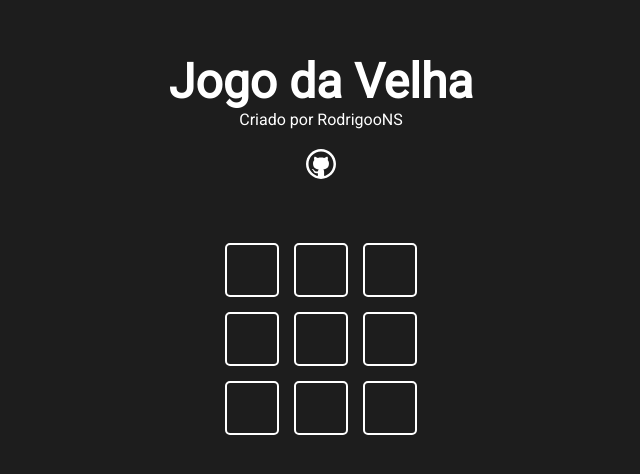
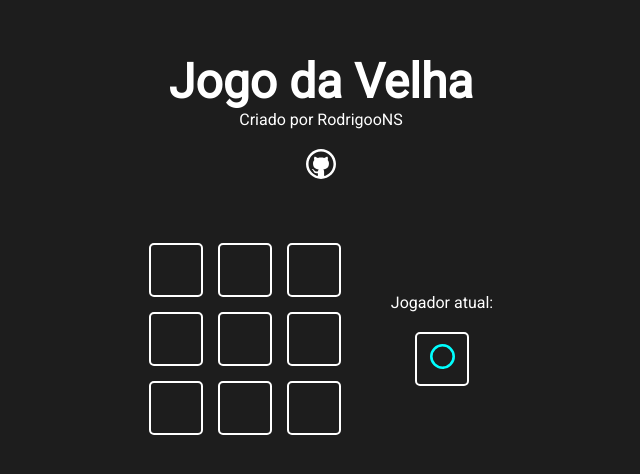
Before and after one commit to RodrigooNS/react-tictactoe, a Next.js app: page / in a window 1280 px wide. Shown: the part 176-650 px from the top of the page, without its empty margins (319-959 px from the left). Built offline with nearby package versions, Linux system fonts and the light colour scheme.

Commit message:
criada função onclick e menu lateral

```diff
--- a/src/components/game/Game.jsx
+++ b/src/components/game/Game.jsx
@@ -6,16 +6,37 @@ import React from "react"
 
 function Game () {
   const [gameState, setGameState] = useState(Array(9).fill(0))
+  const [currentPlayer, setCurrentPlayer] = useState(1)
+
+  const handleClick = (pos) => {
+    if (gameState[pos] === 0) {
+      let newGameState = [...gameState]
+      newGameState[pos] = currentPlayer
+      setCurrentPlayer(currentPlayer * -1)
+      setGameState(newGameState)
+    }
+  }
+
   return (
+    <div className={styles.gameArea}>
       <div className={styles.game}>
         {
           gameState.map((value, pos) =>
             <GameOption
               key={`game-option-pos-${pos}`}
               status={value}
+              onClick={() => handleClick(pos)}
             />
           )
         }
+      </div>
+      <div className={styles.menu}>
+        <p>Jogador atual:</p>
+        <GameOption
+          key={'player'}
+          status={currentPlayer}
+        />
+      </div>
     </div>
   )
 }
--- a/src/components/game/Game.module.css
+++ b/src/components/game/Game.module.css
@@ -3,3 +3,16 @@
   grid-template-columns: repeat(3, 1fr);
   gap: 15px;
 }
+
+.gameArea {
+  display: flex;
+  gap: 50px;
+}
+
+.menu {
+  display: flex;
+  flex-direction: column;
+  align-items: center;
+  justify-content: center;
+  gap: 20px;
+}
--- a/src/components/gameOption/GameOption.jsx
+++ b/src/components/gameOption/GameOption.jsx
@@ -3,9 +3,9 @@ import Icon from "../icon/Icon"
 
 const GameIcon = ({ iconName }) => <Icon iconName={iconName} size="25px" />
 
-function GameOption ({ status }) {
+function GameOption ({ status, onClick }) {
   return (
-    <div className={styles.gameOption}>
+    <div className={styles.gameOption} onClick={onClick}>
       {
         status === 1 && <GameIcon iconName="circle" />
       }
```
Lines whose indentation alone changed are shown as unchanged.
